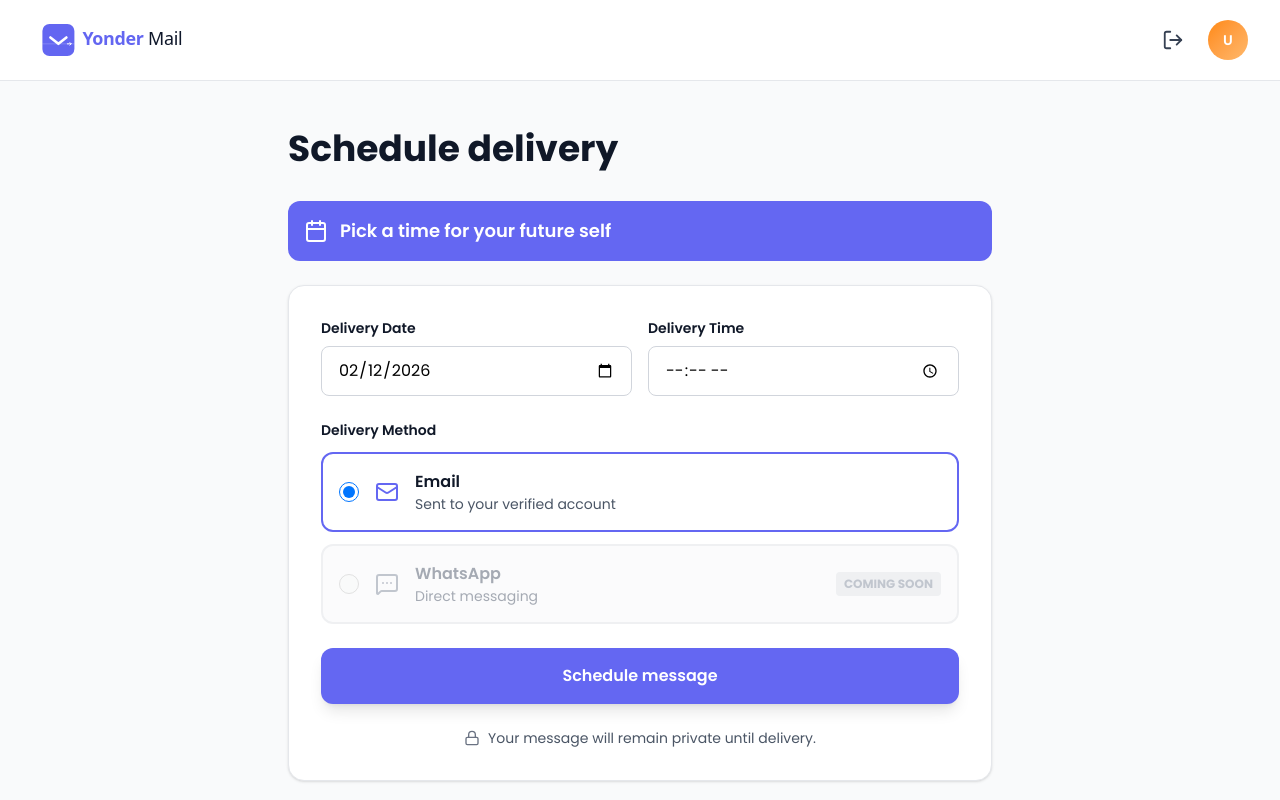
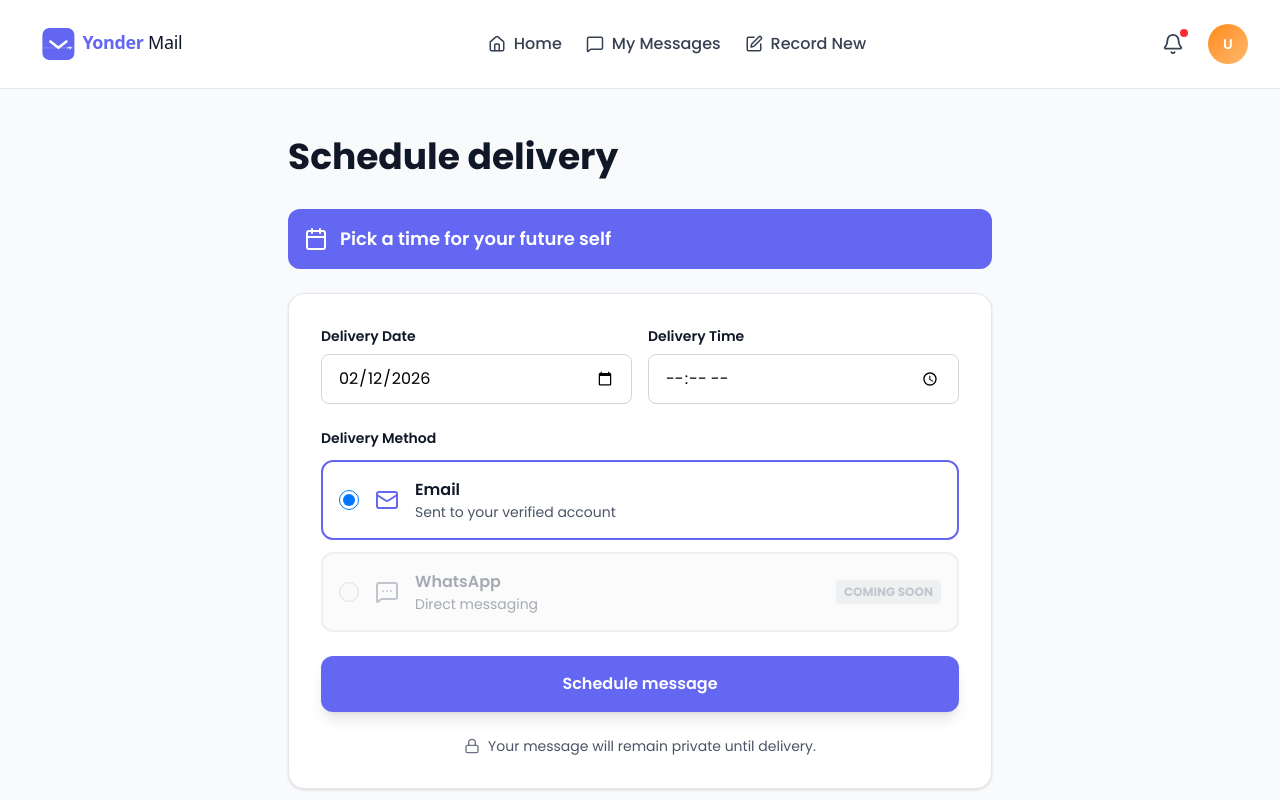
Before and after one commit to Chu29/yonder-mail, a React (Vite) app: page /schedule in a window 1280 px wide. Shown: the top 800 px of the page. Built offline with nearby package versions, Linux system fonts and the light colour scheme.

Commit message:
refactor: replace ScheduleHeader with AppHeader in SchedulePage

```diff
--- a/src/pages/Schedule/SchedulePage.jsx
+++ b/src/pages/Schedule/SchedulePage.jsx
@@ -1,11 +1,11 @@
-import ScheduleHeader from "./components/ScheduleHeader";
+import AppHeader from "../../components/AppHeader";
 import ScheduleForm from "./components/ScheduleForm";
 import Footer from "../Home/components/Footer";
 
 const SchedulePage = () => {
   return (
     <div className="min-h-screen bg-gray-50 flex flex-col">
-      <ScheduleHeader />
+      <AppHeader />
 
       <div className="flex-1 max-w-3xl mx-auto px-4 sm:px-6 lg:px-8 py-8 sm:py-12 w-full">
         {/* Title */}
```
